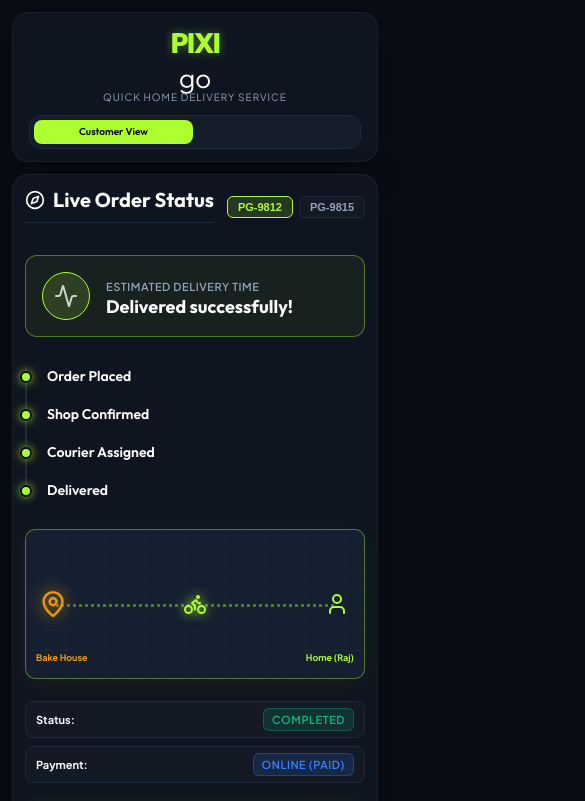
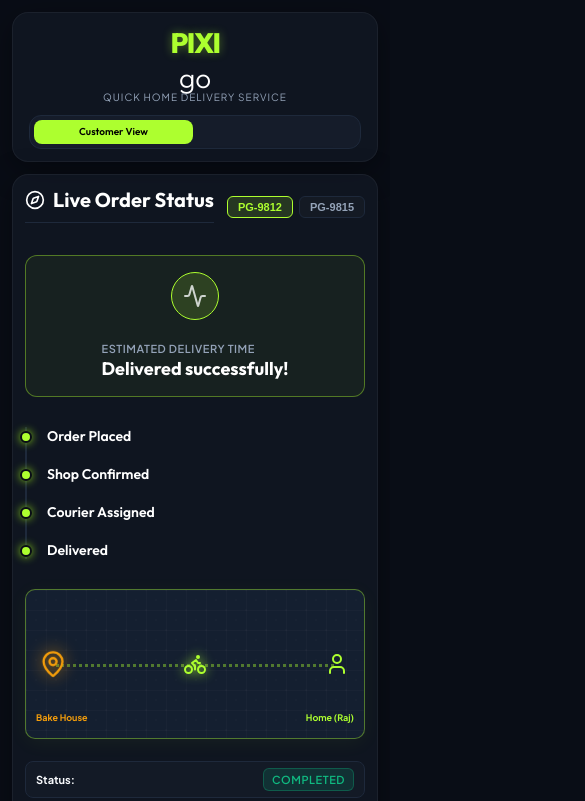
Before and after one commit to Sharmaji2516/Pixi-Go-Delivery, a React (Vite) app: page / in a window 390 px wide. Shown: the top 801 px of the page, 585 px wide, since content can reach past the window. Built offline with nearby package versions, Linux system fonts and the light colour scheme.

Commit message:
Fix mobile layout horizontal overflow and viewport scaling issues

```diff
--- a/index.html
+++ b/index.html
@@ -3,7 +3,7 @@
   <head>
     <meta charset="UTF-8" />
     <link rel="icon" type="image/svg+xml" href="/favicon.svg" />
-    <meta name="viewport" content="width=device-width, initial-scale=1.0" />
+    <meta name="viewport" content="width=device-width, initial-scale=1.0, maximum-scale=1.0, user-scalable=no" />
     <title>pixo-go-delivery-website</title>
   </head>
   <body>
--- a/src/App.css
+++ b/src/App.css
@@ -7,6 +7,8 @@
   max-width: 1400px;
   margin: 0 auto;
   gap: 20px;
+  width: 100%;
+  overflow-x: hidden;
 }
 
 .app-header {
@@ -124,6 +126,7 @@
   padding-bottom: 8px;
   margin-bottom: 16px;
   -webkit-overflow-scrolling: touch;
+  max-width: 100%;
 }
 
 .cat-tab {
@@ -484,6 +487,12 @@
   gap: 6px;
   margin-bottom: 12px;
   overflow-x: auto;
+  max-width: 100%;
+  scrollbar-width: none;
+}
+
+.tracking-tabs::-webkit-scrollbar {
+  display: none;
 }
 
 .track-tab-btn {
@@ -1229,19 +1238,19 @@
 /* Tablet Viewports (max-width: 1024px) */
 @media (max-width: 1024px) {
   .customer-grid {
-    grid-template-columns: 1fr !important; /* Force single column on smaller screens */
+    grid-template-columns: minmax(0, 1fr) !important; /* Force single column with minmax to prevent horizontal overflow */
   }
 
   .merchant-management-grid {
-    grid-template-columns: 1fr !important;
+    grid-template-columns: minmax(0, 1fr) !important;
   }
 
   .admin-onboarding-panel {
-    grid-template-columns: 1fr !important;
+    grid-template-columns: minmax(0, 1fr) !important;
   }
 
   .admin-configs-grid {
-    grid-template-columns: 1fr !important;
+    grid-template-columns: minmax(0, 1fr) !important;
   }
 }
 
@@ -1250,6 +1259,8 @@
   .app-container {
     padding: 12px;
     gap: 12px;
+    max-width: 100%;
+    overflow-x: hidden;
   }
 
   .app-header {
@@ -1355,6 +1366,12 @@
   }
 
   /* Additional Mobile Fixes */
+  .eta-banner {
+    flex-direction: column;
+    align-items: flex-start;
+    gap: 12px;
+  }
+
   .header-nav svg {
     display: none !important;
   }
--- a/src/index.css
+++ b/src/index.css
@@ -31,13 +31,17 @@
   padding: 0;
 }
 
-body {
+html, body {
   background-color: var(--color-dark-bg);
   color: var(--color-text-main);
   font-family: var(--font-body);
   -webkit-font-smoothing: antialiased;
   -moz-osx-font-smoothing: grayscale;
   overflow-x: hidden;
+  width: 100%;
+  max-width: 100%;
+  margin: 0;
+  padding: 0;
 }
 
 h1, h2, h3, h4, h5, h6 {
```
